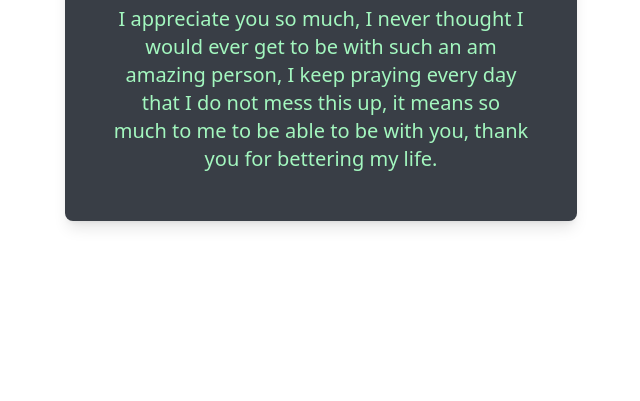
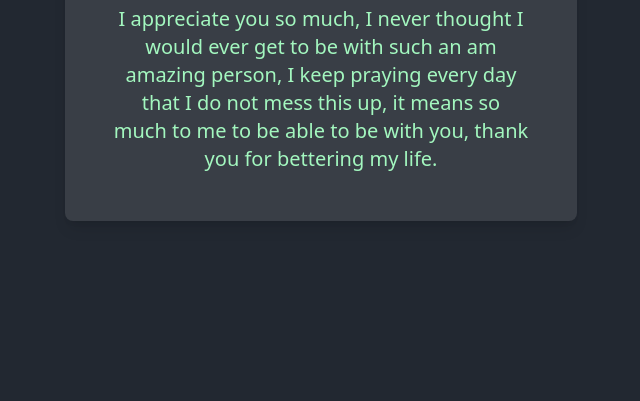
Before and after one commit to HansOheneba/meg, a website: page index.html in a window 1280 px wide. Shown: the part 399-800 px from the top of the page, without its empty margins (319-959 px from the left). Drawn offline with Linux system fonts and the light colour scheme.

Commit message:
BG revert

```diff
--- a/index.html
+++ b/index.html
@@ -6,7 +6,7 @@
     <title>I Love You, Meg</title>
 <link rel="stylesheet" href="output.css">
 </head>
-<body class="bg-white flex items-center justify-center min-h-screen p-10">
+<body class="bg-first-color flex items-center justify-center min-h-screen p-10">
     <div class="text-center p-6 md:p-12 bg-second-color rounded-lg shadow-lg max-w-lg w-full">
         <h1 class="text-4xl sm:text-5xl md:text-6xl font-bold text-white">I Love You, Meg</h1>
         <p class="text-lg sm:text-xl md:text-2xl text-third-color mt-4">You mean the world to me.</p>
```
